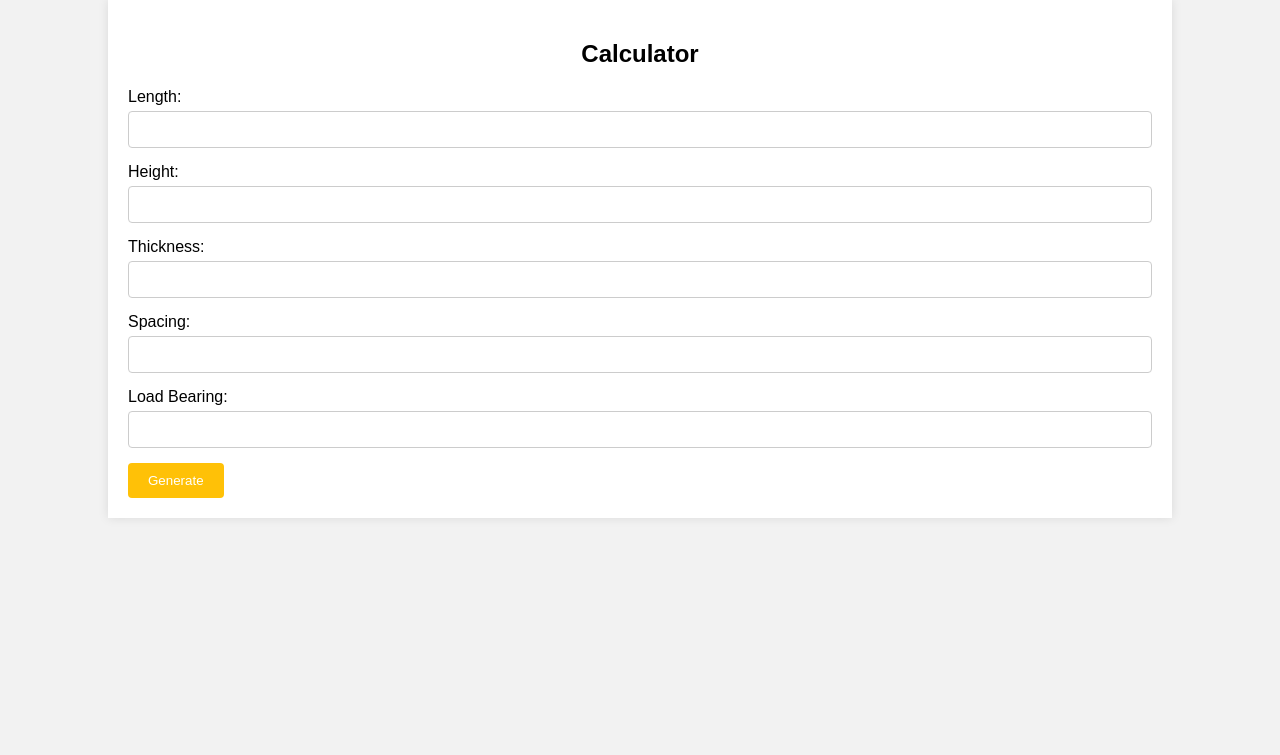
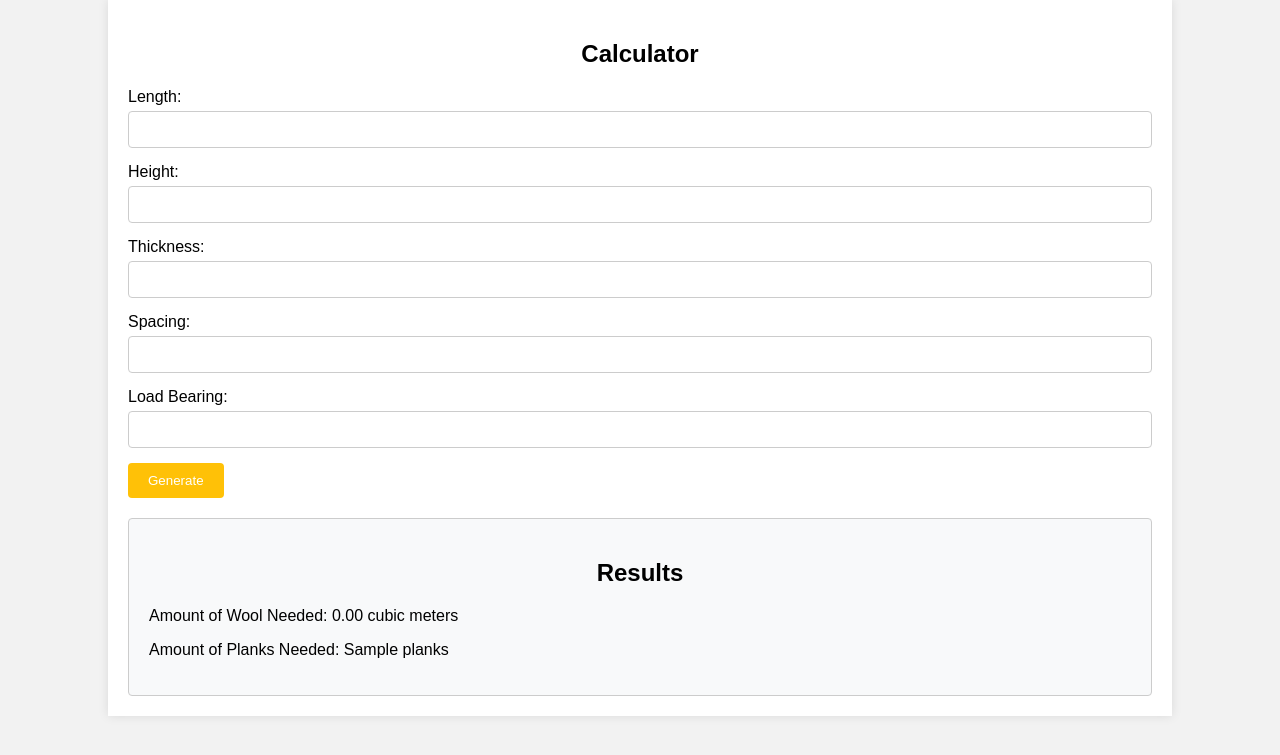
Before and after one commit to raeeba/Red-Team, a PHP site: template Views/Calculator/Calulator.php in a window 1280 px wide. Shown: the top 755 px of the page. Run offline with PHP 8.4, Linux system fonts and the light colour scheme; the template is opened without the code that fills it: most values are stand-ins (such as "Sample title", 1, 10 or a date in 2020).

Commit message:
Updated Calulator.php

```diff
--- a/Views/Calculator/Calulator.php
+++ b/Views/Calculator/Calulator.php
@@ -48,18 +48,16 @@
         button:hover {
             background-color: #e0a800;
         }
-        .results {
+        .results, .error {
             margin-top: 20px;
             padding: 20px;
             background-color: #f8f9fa;
             border: 1px solid #ccc;
             border-radius: 4px;
         }
-        .results p {
-            margin-bottom: 10px;
-        }
         .error {
             color: red;
+            background-color: #ffe6e6;
         }
     </style>
 </head>
@@ -88,56 +86,25 @@
                 <input type="text" id="spacing" name="spacing" required>
             </div>
 
-            <div class="form-group">
+            <div class ="form-group">
                 <label for="load_bearing">Load Bearing:</label>
                 <input type="text" id="load_bearing" name="load_bearing" required>
             </div>
 
             <button type="submit">Generate</button>
+
+            <?php if (isset($error)): ?>
+                <div class="error"><?= $error ?></div>
+            <?php endif; ?>
+
+            <?php if (isset($results)): ?>
+                <div class="results">
+                    <h2>Results</h2>
+                    <p>Amount of Wool Needed: <?= number_format($results['wool_needed'], 2) ?> cubic meters</p>
+                    <p>Amount of Planks Needed: <?= $results['planks_needed'] ?> planks</p>
+                </div>
+            <?php endif; ?>
         </form>
-
-        <?php
-        if ($_SERVER['REQUEST_METHOD'] === 'POST') {
-            // Handle the form submission here
-            $length = filter_input(INPUT_POST, 'length', FILTER_VALIDATE_FLOAT);
-            $height = filter_input(INPUT_POST, 'height', FILTER_VALIDATE_FLOAT);
-            $thickness = filter_input(INPUT_POST, 'thickness', FILTER_VALIDATE_FLOAT);
-            $spacing = filter_input(INPUT_POST, 'spacing', FILTER_VALIDATE_FLOAT);
-            $load_bearing = filter_input(INPUT_POST, 'load_bearing', FILTER_VALIDATE_FLOAT);
-
-            if ($length === false || $height === false || $thickness === false ||
-                $spacing === false || $load_bearing === false) {
-                echo "<p class='error'>Invalid input. Please ensure all fields are filled correctly.</p>";
-            } else {
-                $results = [];
-                $results['wool_needed'] = calculate_wool_needed($length, $height, $thickness, $spacing, $load_bearing);
-                $results['planks_needed'] = calculate_planks_needed($length, $height, $thickness, $spacing, $load_bearing);
-                ?>
-
-                <div class='results'>
-                    <h2>Results</h2>
-                    <p>Amount of Wool Needed: <?php echo number_format(htmlspecialchars($results['wool_needed']), 2); ?> cubic meters</p>
-                    <p>Amount of Planks Needed: <?php echo htmlspecialchars($results['planks_needed']); ?> planks</p>
-                </div>
-
-                <?php
-            }
-        }
-
-        function calculate_wool_needed($length, $height, $thickness, $spacing, $load_bearing) {
-            $area = $length * $height;
-            $volume_needed = $area * $thickness;
-            return $volume_needed * (1 + $spacing / 100);
-        }
-
-        function calculate_planks_needed($length, $height, $thickness, $spacing, $load_bearing) {
-            $area = $length * $height;
-            $plank_width = 0.1; // Example width of a plank
-            $plank_area = $plank_width * $thickness;
-            $num_planks = ceil($area / $plank_area);
-            return ceil($num_planks * (1 + $spacing / 100));
-        }
-        ?>
     </div>
 </body>
 </html>
```
